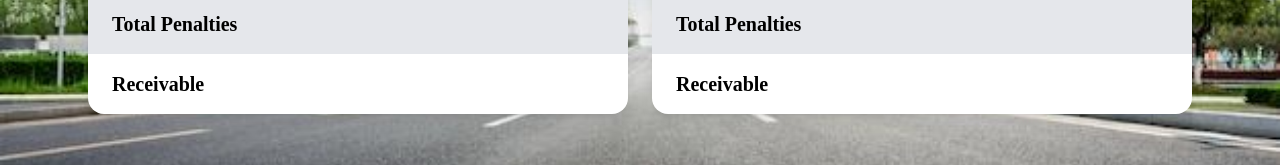
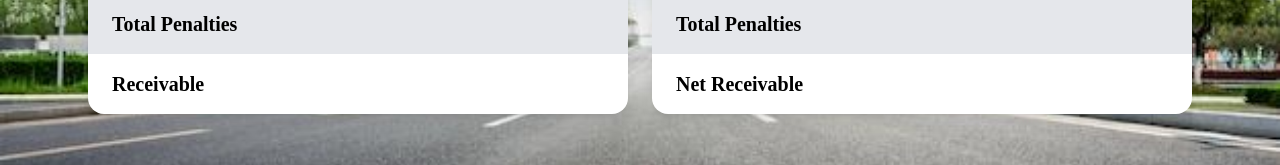
Before and after one commit to Sufyan1234-wb/Invoiecs-Dashboard, a React (Vite) app: page / in a window 1280 px wide. Shown: the part 414-579 px from the top of the page. Built offline with nearby package versions, Linux system fonts and the light colour scheme; no server answers.

Commit message:
invoice dashboredupded

```diff
--- a/src/App.jsx
+++ b/src/App.jsx
@@ -96,7 +96,7 @@ const SummaryRow = ({ label, value, gray }) => (
               <SummaryRow label="Average" value={sheetData[2]?.[3]} gray />
               <SummaryRow label="Total Invoice Amount" value={sheetData[3]?.[3]} />
               <SummaryRow label="Total Penalties" value={sheetData[4]?.[3]} gray />
-              <SummaryRow label="Receivable" value={sheetData[5]?.[3]} />
+              <SummaryRow label="Net Receivable" value={sheetData[5]?.[3]} />
 
             </div>
           </div>
```
